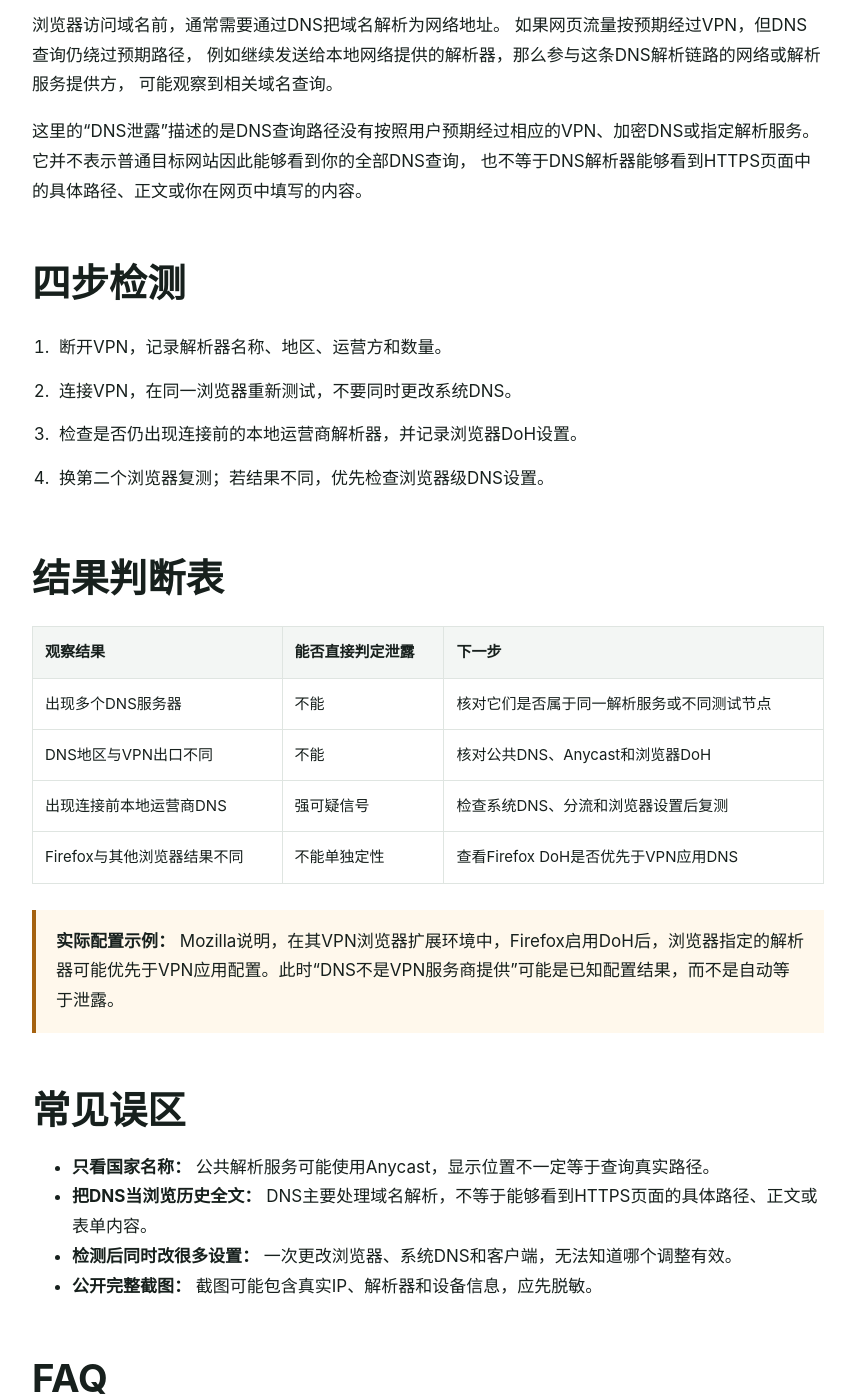
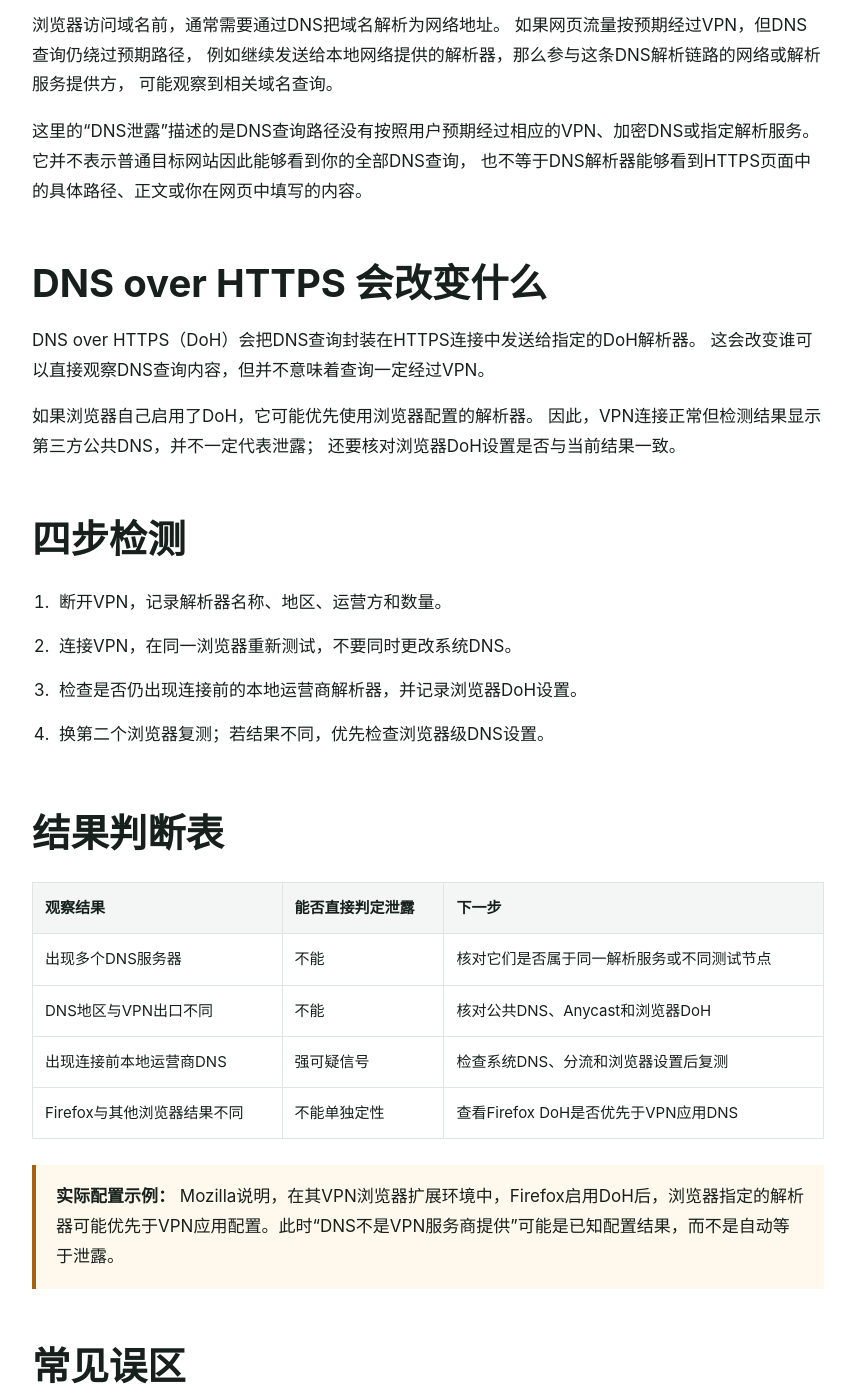
Before and after one commit to ximenshu2/ximenshu2.github.io, a Jekyll site: the page built from leak/dns-leak-test-guide/index.html, in a window 1280 px wide and 1400 px high, scrolled down 724 px. Shown: the whole window, without its empty margins (212-1067 px from the left). Built offline with Jekyll 4.4.1, drawn with Linux system fonts in a browser that asks for light colours; some of the changed text lies outside the part shown.

Commit message:
Update index.html

```diff
--- a/leak/dns-leak-test-guide/index.html
+++ b/leak/dns-leak-test-guide/index.html
@@ -40,6 +40,19 @@ date_modified: 2026-08-17
     这里的“DNS泄露”描述的是DNS查询路径没有按照用户预期经过相应的VPN、加密DNS或指定解析服务。
     它并不表示普通目标网站因此能够看到你的全部DNS查询，
     也不等于DNS解析器能够看到HTTPS页面中的具体路径、正文或你在网页中填写的内容。
+  </p>
+
+  <h2>DNS over HTTPS 会改变什么</h2>
+
+  <p>
+    DNS over HTTPS（DoH）会把DNS查询封装在HTTPS连接中发送给指定的DoH解析器。
+    这会改变谁可以直接观察DNS查询内容，但并不意味着查询一定经过VPN。
+  </p>
+
+  <p>
+    如果浏览器自己启用了DoH，它可能优先使用浏览器配置的解析器。
+    因此，VPN连接正常但检测结果显示第三方公共DNS，并不一定代表泄露；
+    还要核对浏览器DoH设置是否与当前结果一致。
   </p>
 
   <h2>四步检测</h2>
@@ -121,6 +134,11 @@ date_modified: 2026-08-17
     </li>
 
     <li>
+      <strong>看到公共DNS就判定泄露：</strong>
+      浏览器DoH、自定义DNS或系统级加密DNS都可能改变解析器结果。
+    </li>
+
+    <li>
       <strong>检测后同时改很多设置：</strong>
       一次更改浏览器、系统DNS和客户端，无法知道哪个调整有效。
     </li>
@@ -149,6 +167,14 @@ date_modified: 2026-08-17
     </details>
 
     <details>
+      <summary>启用DoH就一定更安全吗？</summary>
+      <p>
+        DoH可以加密浏览器到DoH解析器之间的DNS查询，
+        但它改变的是解析路径和可见方，不代表所有网络流量都经过同一隐私保护路径。
+      </p>
+    </details>
+
+    <details>
       <summary>修复后应该怎么复测？</summary>
       <p>
         回到同一设备、网络和浏览器，重复连接前后对照，只改变一个设置，并记录新结果。
@@ -166,6 +192,16 @@ date_modified: 2026-08-17
         rel="noopener noreferrer"
       >
         Mozilla：VPN扩展环境中的DNS优先级
+      </a>
+    </li>
+
+    <li>
+      <a
+        href="https://support.mozilla.org/en-US/kb/firefox-dns-over-https"
+        target="_blank"
+        rel="noopener noreferrer"
+      >
+        Mozilla：Firefox DNS over HTTPS
       </a>
     </li>
   </ul>
```
